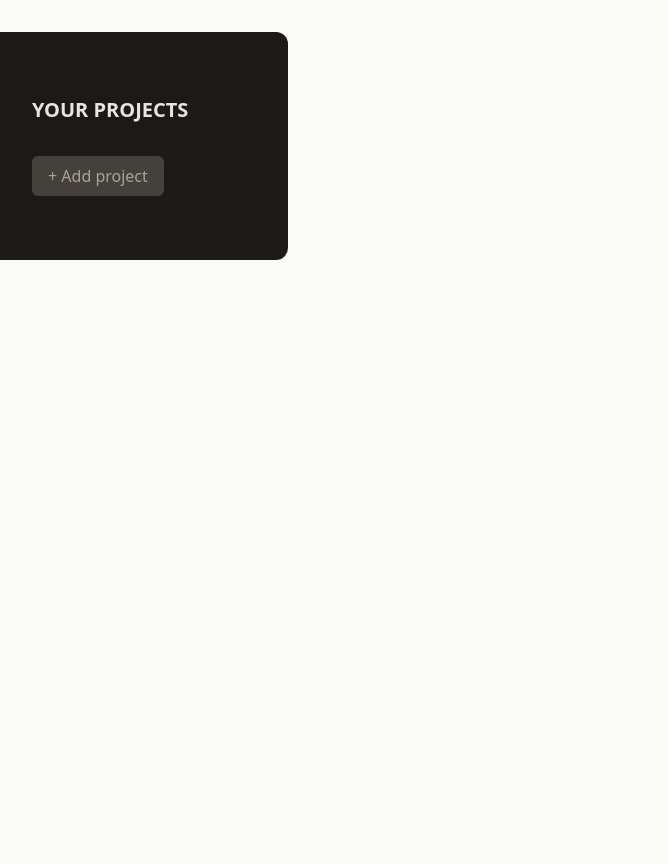
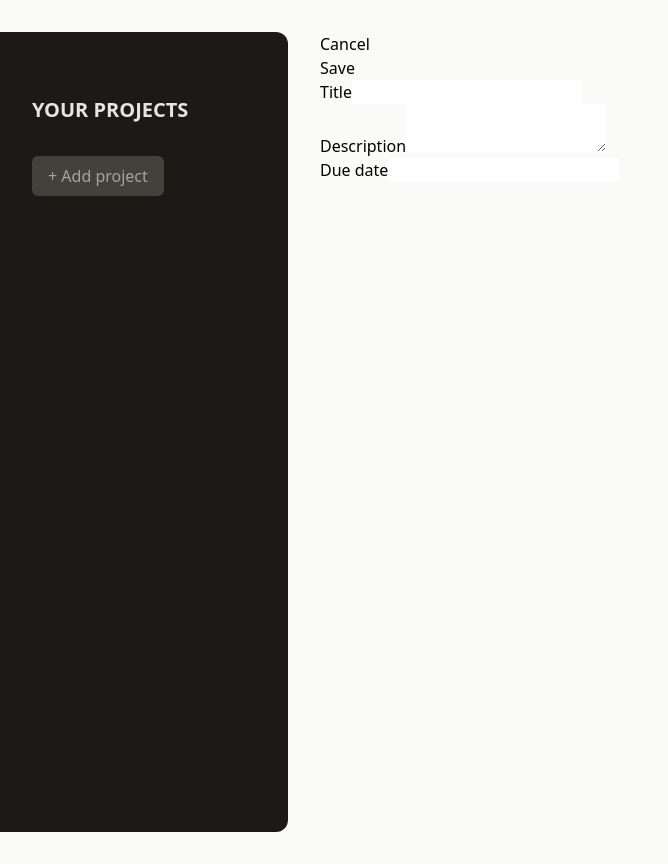
Before and after one commit to teejay327/project-management, a React (Vite) app: page / in a window 1280 px wide. Shown: the whole page, without its empty margins (0-668 px from the left). Built offline with nearby package versions, Linux system fonts and the light colour scheme.

Commit message:
Added NewProject and Input components

```diff
--- a/src/App.jsx
+++ b/src/App.jsx
@@ -1,10 +1,12 @@
 import ProjectsSidebar  from "./components/ProjectsSidebar.jsx";
+import NewProject from "./components/NewProject.jsx";
 
 const App = () => {
 
   return (
-    <main className="h-screen my-8">
+    <main className="h-screen my-8 flex gap-8">
       <ProjectsSidebar />
+      <NewProject />
     </main>
   );
 }
--- /dev/null
+++ b/src/components/Input.jsx
@@ -0,0 +1,8 @@
+const Input = ({ label, textarea, ...props }) => {
+   return <p>
+    <label>{ label }</label>
+    {textarea ? <textarea  { ...props } /> : <input { ...props }/>}
+   </p>
+}
+
+export default Input;
--- /dev/null
+++ b/src/components/NewProject.jsx
@@ -0,0 +1,18 @@
+import Input from './Input';
+
+const NewProject = () => {
+
+  return <div>
+    <menu>
+      <li><button>Cancel</button></li>
+      <li><button>Save</button></li>
+    </menu>
+    <div>
+     <Input label="Title" />
+     <Input label="Description" textarea />
+     <Input label="Due date" />
+    </div>
+  </div>
+}
+
+export default NewProject;
```
